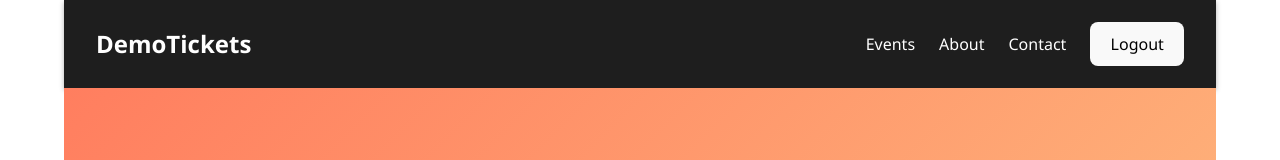
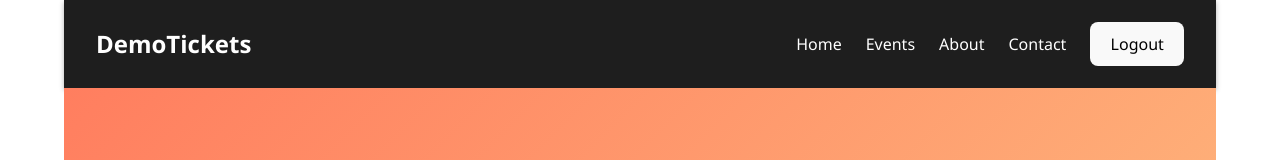
Before and after one commit to sppaskal/demo-tickets-fe, a React (Vite) app: page /home in a window 1280 px wide. Shown: the top 160 px of the page. Built offline with nearby package versions, Linux system fonts and the light colour scheme.

Commit message:
Adding home to navbar

```diff
--- a/src/components/Navbar.jsx
+++ b/src/components/Navbar.jsx
@@ -9,6 +9,7 @@
            <div className='navbar-logo'>DemoTickets</div>
            <div className='navbar-actions'>
              <ul className='navbar-links'>
+               <li><Link to='/home'>Home</Link></li>
                <li><Link to='/events'>Events</Link></li>
                <li><Link to='/about'>About</Link></li>
                <li><Link to='/contact'>Contact</Link></li>
```
